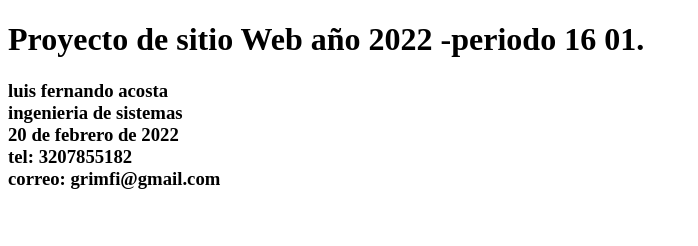
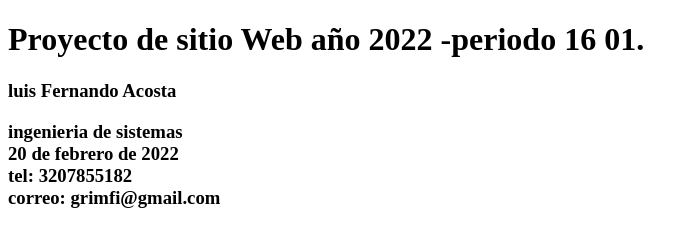
Before and after one commit to grimfi123/DSW-Luis-Acosta, a plain HTML site: page index.html in a window 1280 px wide. Shown: the whole page, without its empty margins (0-698 px from the left). Drawn offline with Linux system fonts and the light colour scheme.

Commit message:
actualizacion
actualizacion index

```diff
--- a/index.html
+++ b/index.html
@@ -9,7 +9,7 @@
 <body>
     <h1>Proyecto de sitio Web año 2022 -periodo 16 01.</h1>
 
-    <h3>luis fernando acosta <br> ingenieria de sistemas <br> 20 de febrero de 2022 <br>
+    <h3>luis Fernando Acosta <p> ingenieria de sistemas <br> 20 de febrero de 2022 <br>
          tel: 3207855182 <br> correo: grimfi@gmail.com </h3>
 </body>
 </html>
```
